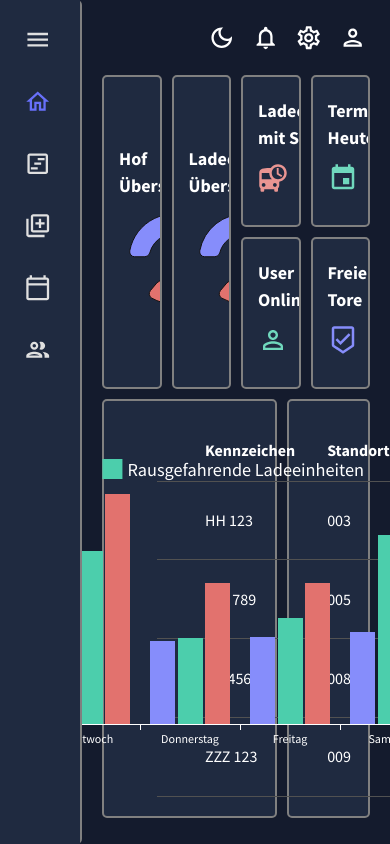
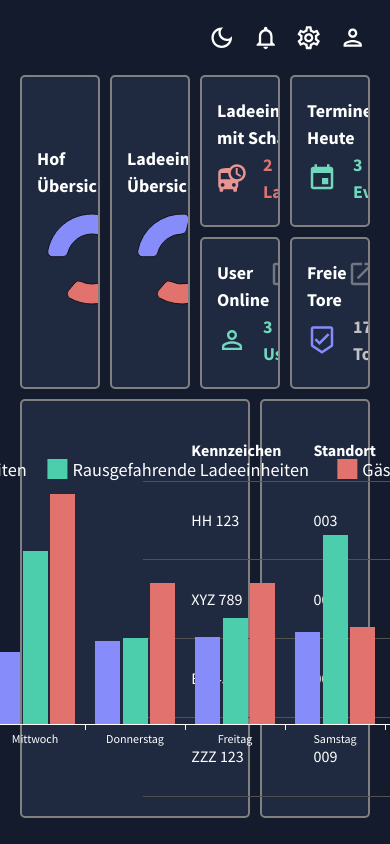
Before and after one commit to crowtek/Data-Visualization-Tool, a React (Create React App) app: page / in a window 390 px wide. Built offline with nearby package versions, Linux system fonts and the light colour scheme.

Commit message:
hidde sidebar on small screens

```diff
--- a/src/scenes/global/Sidebar.jsx
+++ b/src/scenes/global/Sidebar.jsx
@@ -1,10 +1,11 @@
+
 import { useState } from "react";
 import { ProSidebar, Menu, MenuItem } from "react-pro-sidebar";
 
 import "react-pro-sidebar/dist/css/styles.css";
 import { tokens } from "../../theme";
 
-import { Box, IconButton, useTheme } from "@mui/material";
+import { Box, IconButton, useTheme,useMediaQuery } from "@mui/material";
 import HomeOutlinedIcon from "@mui/icons-material/HomeOutlined";
 import PeopleOutlinedIcon from "@mui/icons-material/PeopleOutlined";
 import CalendarTodayOutlinedIcon from "@mui/icons-material/CalendarTodayOutlined";
@@ -18,10 +19,11 @@ import Item from "./SidebarMenuItem";
 const Sidebar = () => {
   const theme = useTheme();
   const colors = tokens(theme.palette.mode);
+  const isScreenLg = useMediaQuery(theme.breakpoints.down("lg"));
   const [isCollapsed, setIsCollapsed] = useState(true);
 
   return (
-    <Box sx={sidebarSx(colors)}>
+    <Box sx={isScreenLg ? {display:"none"} : sidebarSx(colors)} >
       <ProSidebar collapsed={isCollapsed} >
         <Menu >
           <MenuItem onClick={() => setIsCollapsed(!isCollapsed)} icon={isCollapsed ? <MenuOutlinedIcon /> : undefined}>
--- a/src/styles/SidebarStyle.js
+++ b/src/styles/SidebarStyle.js
@@ -1,6 +1,5 @@
 // sidebarStyles.js
 export const sidebarSx = (colors) => ({
-    borderRadius: "5px",
     borderRight: "2px solid gray",
     fontSize: 16,
     "& .pro-sidebar-inner": {
```
